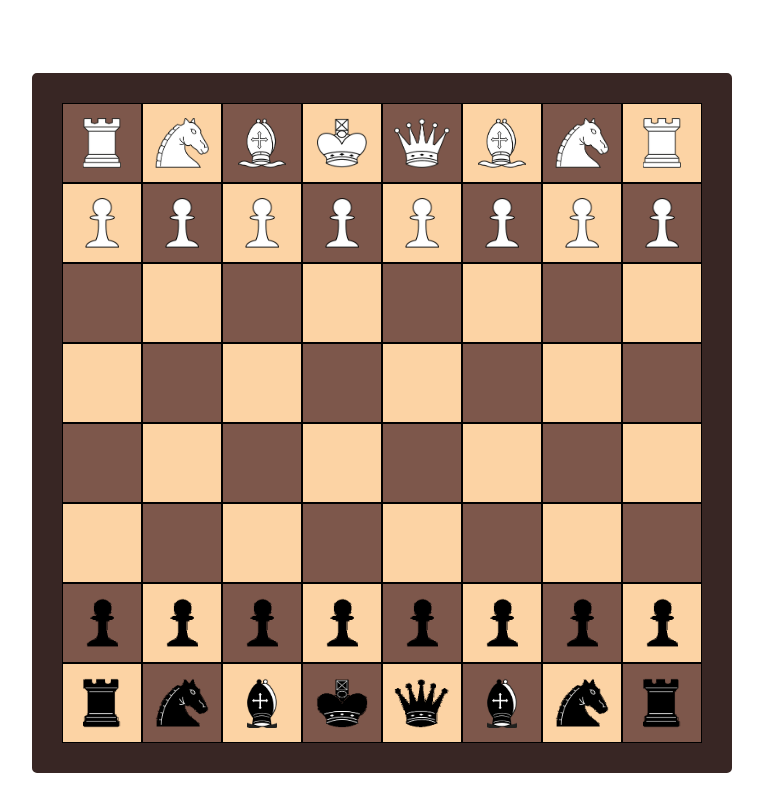
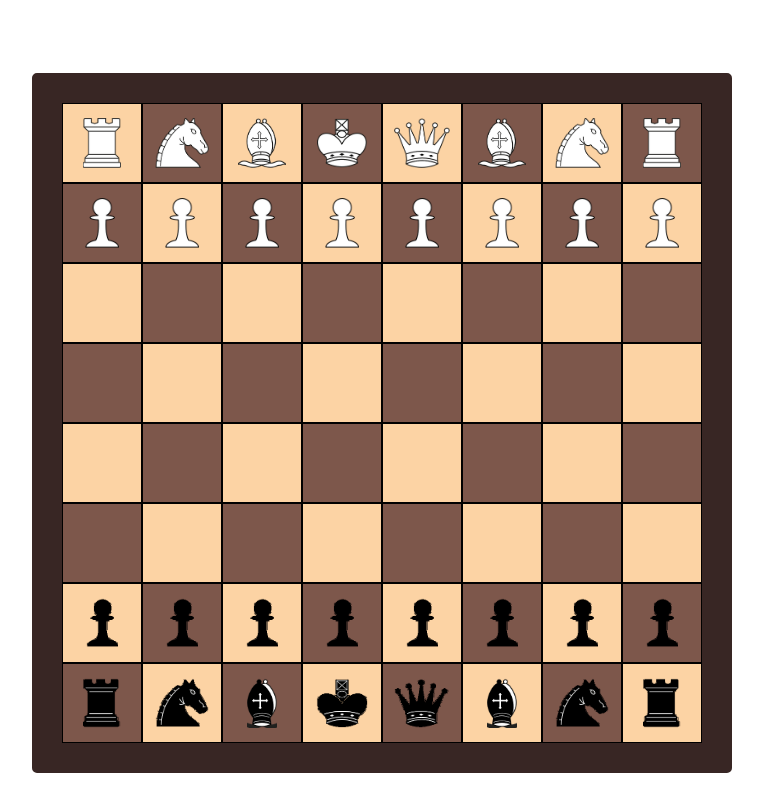
Before and after one commit to sirius829/chess, a React (Create React App) app: page / in a window 1280 px wide. Shown: the top 812 px of the page, without its empty margins (258-1021 px from the left). Built offline with nearby package versions, Linux system fonts and the light colour scheme.

Commit message:
correct square shading

```diff
--- a/src/components/Board.js
+++ b/src/components/Board.js
@@ -72,7 +72,7 @@ class Board extends Component {
 
             const evenRow = top % (squareWidth * 2) === 0;
             const evenColumn = left % (squareWidth * 2) === 0;
-            const dark = evenRow === evenColumn;
+            const dark = evenRow !== evenColumn;
             return (
               <Square
                 key={index}
```
